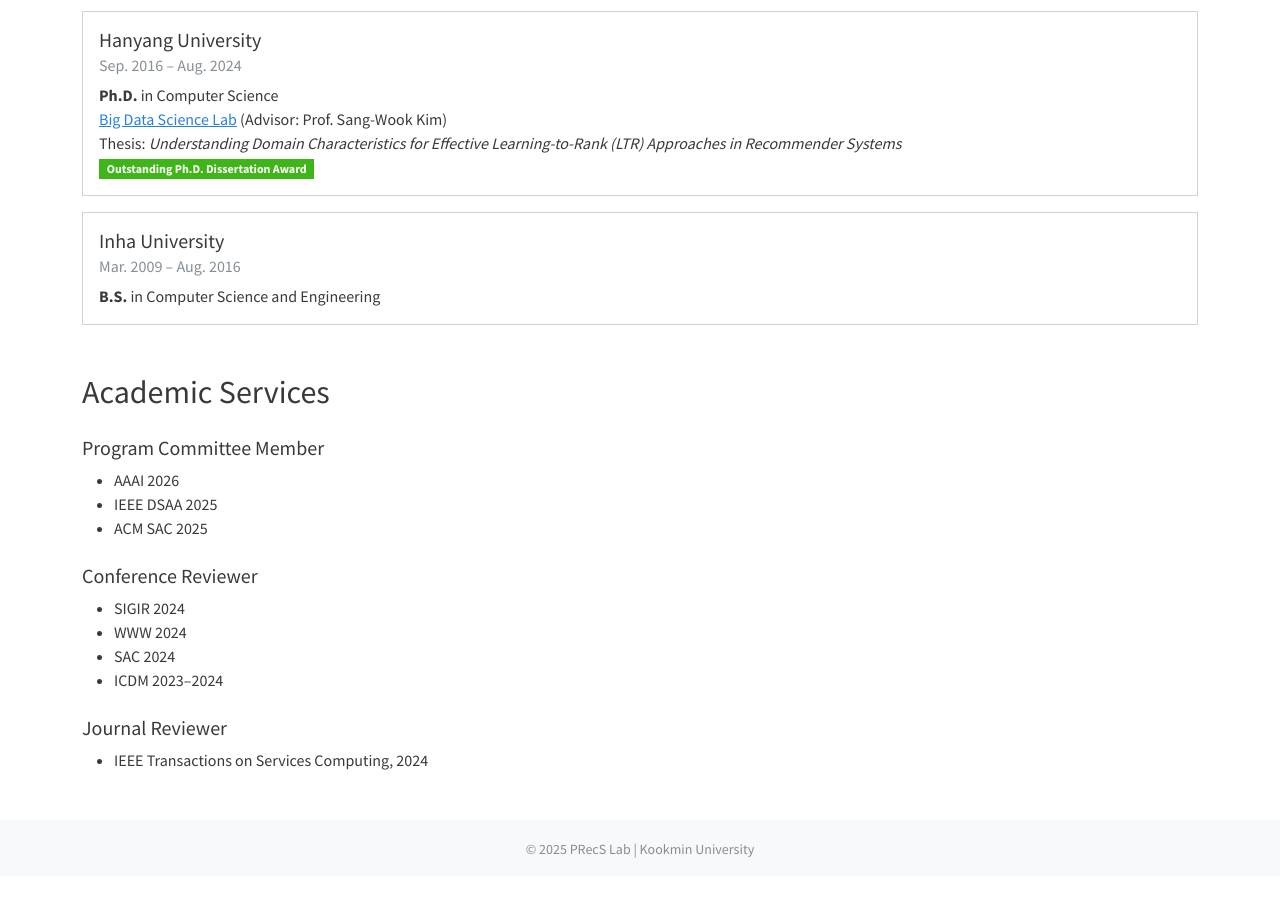
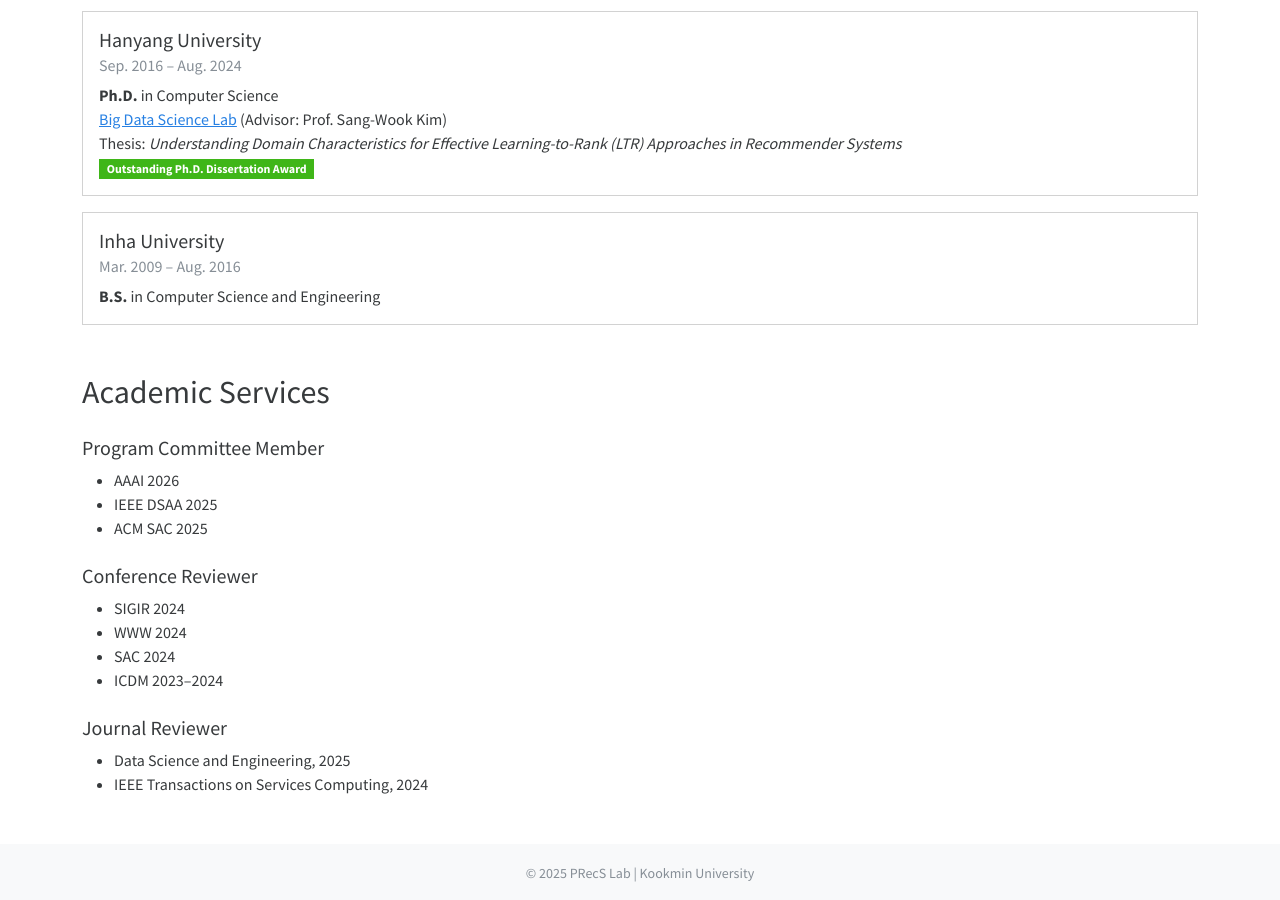
Before and after one commit to hongkyun-bae/hongkyun-bae.github.io, a Jekyll site: the page precs/about.html, which Jekyll copies as it is, in a window 1280 px wide and 900 px high, scrolled down 1083 px. Built offline with Jekyll 4.4.1, drawn with Linux system fonts in a browser that asks for light colours; nearby versions of some CDN libraries; before the commit the page ends 1959 px from its top, so only the background shows below that.

Commit message:
Update about.html

```diff
--- a/precs/about.html
+++ b/precs/about.html
@@ -163,6 +163,7 @@
 
     <h5 class="mt-4">Journal Reviewer</h5>
     <ul>
+      <li>Data Science and Engineering, 2025</li>
       <li>IEEE Transactions on Services Computing, 2024</li>
     </ul>
   </section>
```
